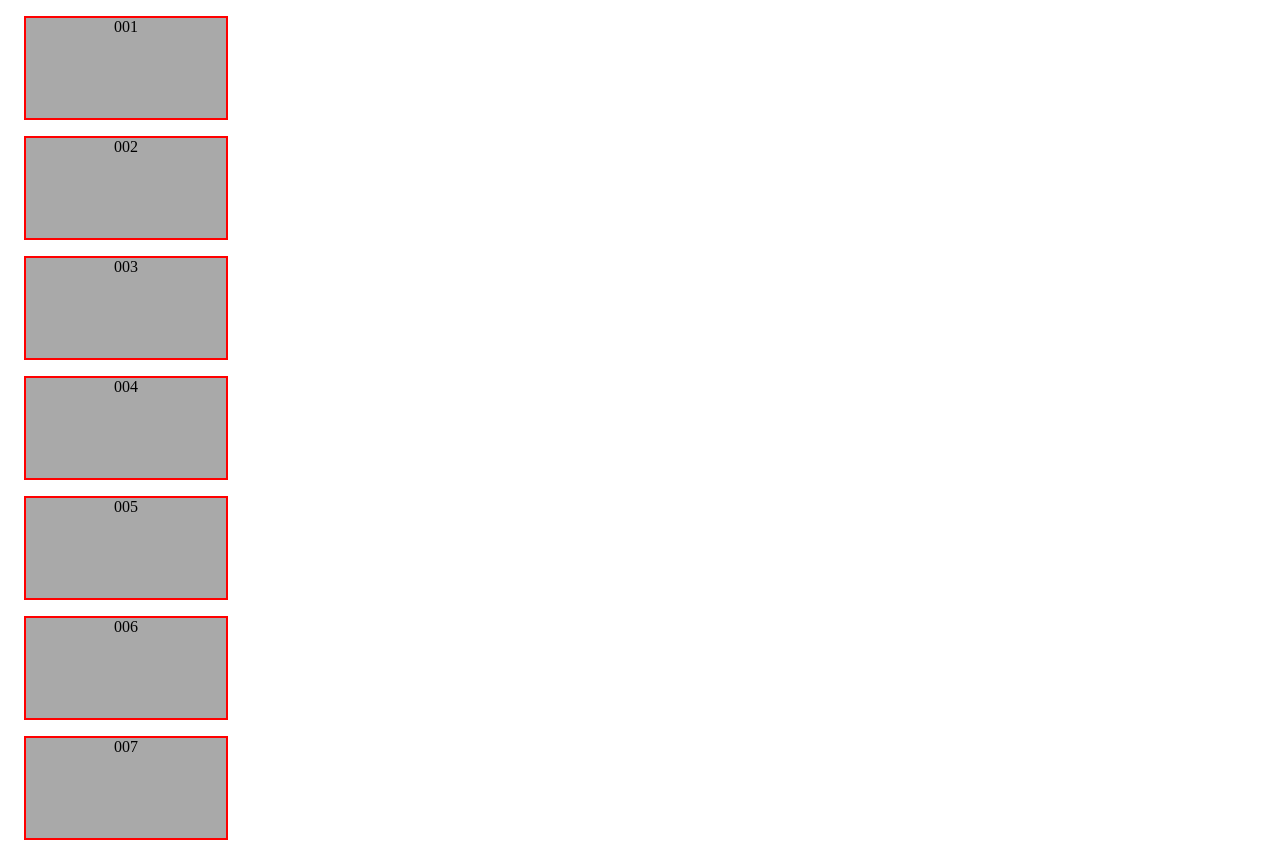
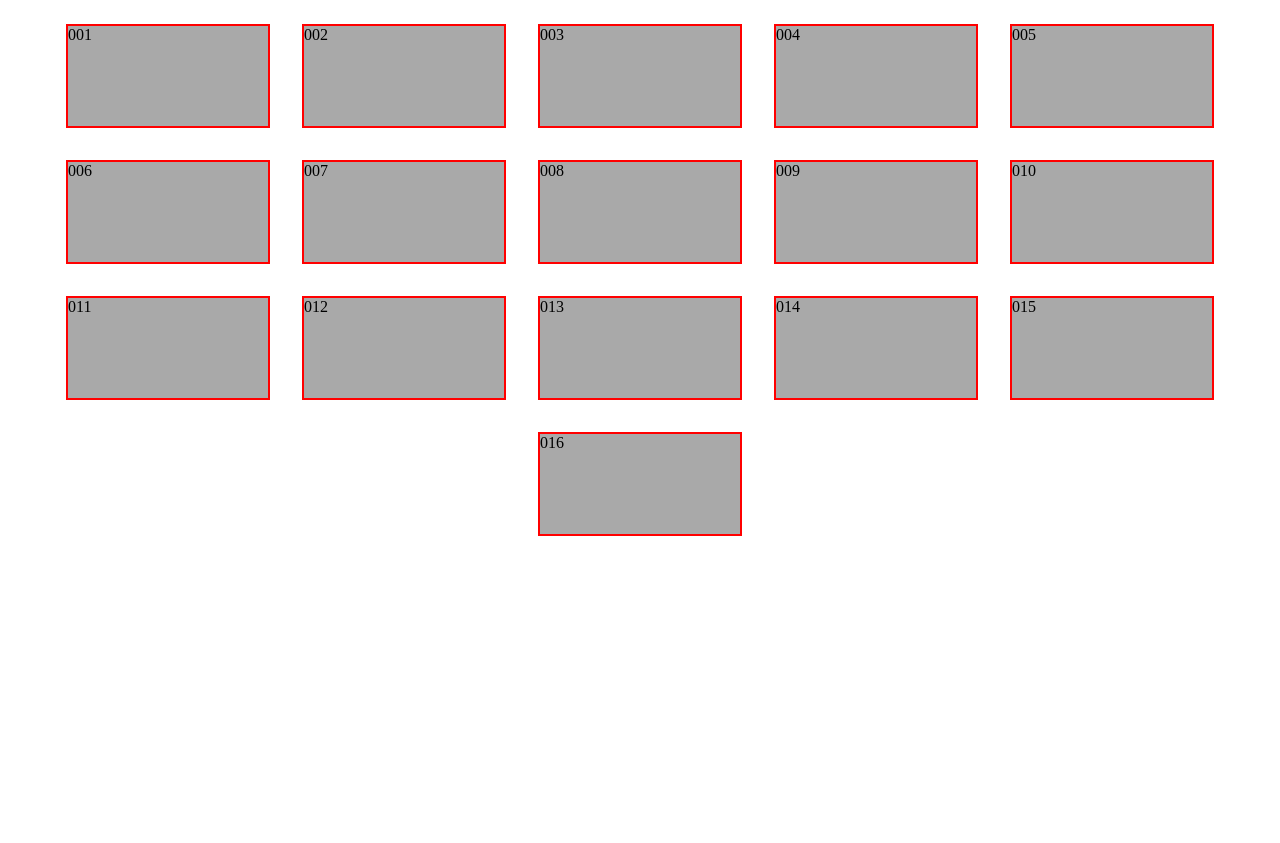
Before and after one commit to FBW-W21-d03/UIB-Layout-01-Flex, a plain HTML site: page challenges/01/index.html in a window 1280 px wide. Shown: the top 843 px of the page. After the commit the page ends 800 px from the top, so only its background shows below. Drawn offline with Linux system fonts and the light colour scheme.

Commit message:
meine lösung

```diff
--- a/challenges/01/main.css
+++ b/challenges/01/main.css
@@ -1,4 +1,10 @@
 /* Use flexbox to align all divs in a row. Use wrap so that the divs appear on multiple rows. Center the rows in the container*/
+
+body{
+    display: flex;
+    flex-wrap:wrap;
+    justify-content: center;
+}
 
 
 div {
@@ -7,4 +13,5 @@ div {
     background-color: darkgray;
     margin: 1em;
     border: 2px solid red;
-    text-align: center;}
+
+}
--- a/challenges/02/main.css
+++ b/challenges/02/main.css
@@ -1,4 +1,11 @@
 /* Use flexbox to align the divs in a row. Reverse the order of the divs. */
+
+body{
+    display: flex;
+    border: 3px solid red;
+    flex-direction: row-reverse;
+
+}
 
 
 div {
--- a/challenges/03/main.css
+++ b/challenges/03/main.css
@@ -1,4 +1,13 @@
 /* Use flexbox to display all divs in a column in reverse order on the center of the page. */
+body{
+    display: flex;
+    flex-direction: column;
+    flex-direction: column-reverse;
+    align-items: center;
+
+
+}
+
 
 div {
     height: 100px;
--- a/challenges/04/main.css
+++ b/challenges/04/main.css
@@ -3,6 +3,9 @@
 body {
     height: 800px;
     border: 5px solid red;
+    display: flex;
+    align-items: flex-end;
+
 }
 
 div {
@@ -12,4 +15,8 @@ div {
     margin: 1em;
     border: 2px solid red;
     text-align: center;
+
+
+
+
 }
--- a/challenges/05/main.css
+++ b/challenges/05/main.css
@@ -2,6 +2,8 @@
 
 body {
     border: 5px solid red;
+    display: flex;
+    justify-content: center;
 }
 
 div {
@@ -12,4 +14,6 @@ div {
     margin: 1em;
     border: 2px solid red;
     text-align: center;
+    flex-direction: column-reverse;
+
 }
--- a/challenges/06/main.css
+++ b/challenges/06/main.css
@@ -2,6 +2,12 @@
 
 body {
     border: 5px solid red;
+    width: 100vw;
+    display: inline-flex;
+    flex-direction: column;
+    align-items: center;
+
+
 }
 
 div {
@@ -10,5 +16,5 @@ div {
     background-color: darkgray;
     margin: 1em;
     border: 2px solid red;
-    text-align: center;
+
 }
```
